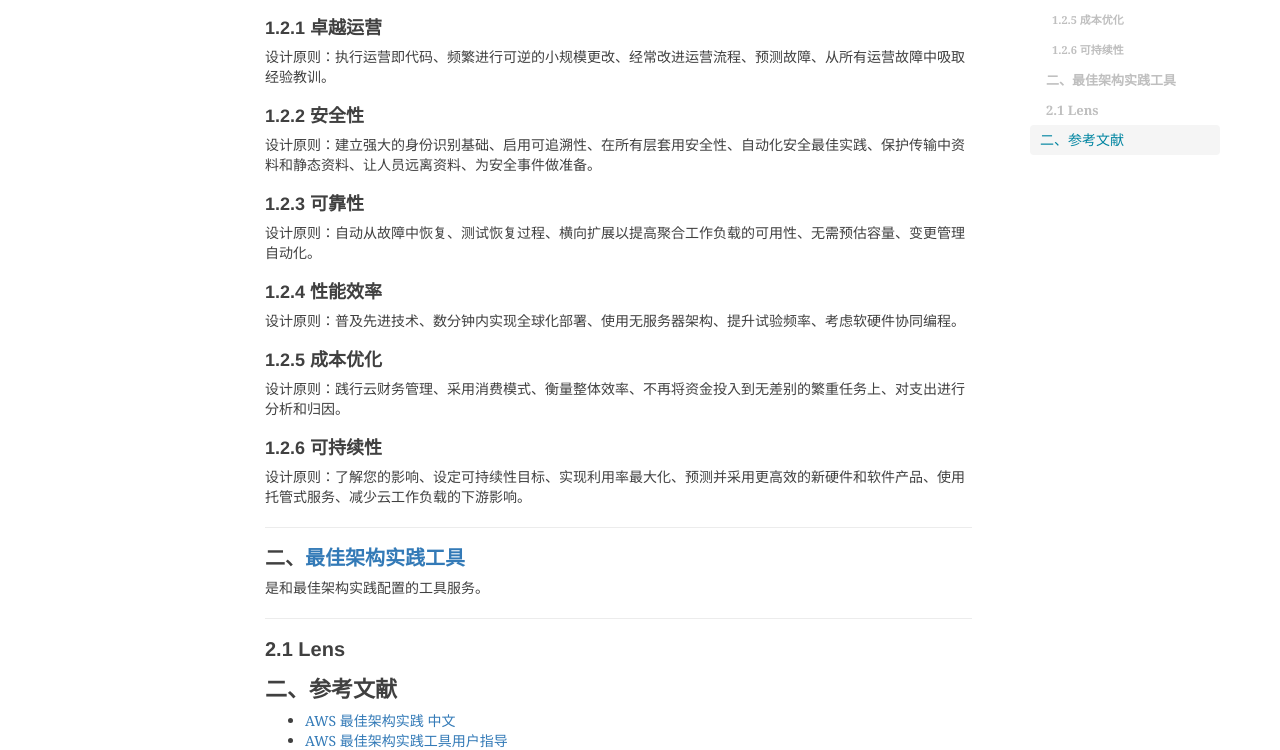
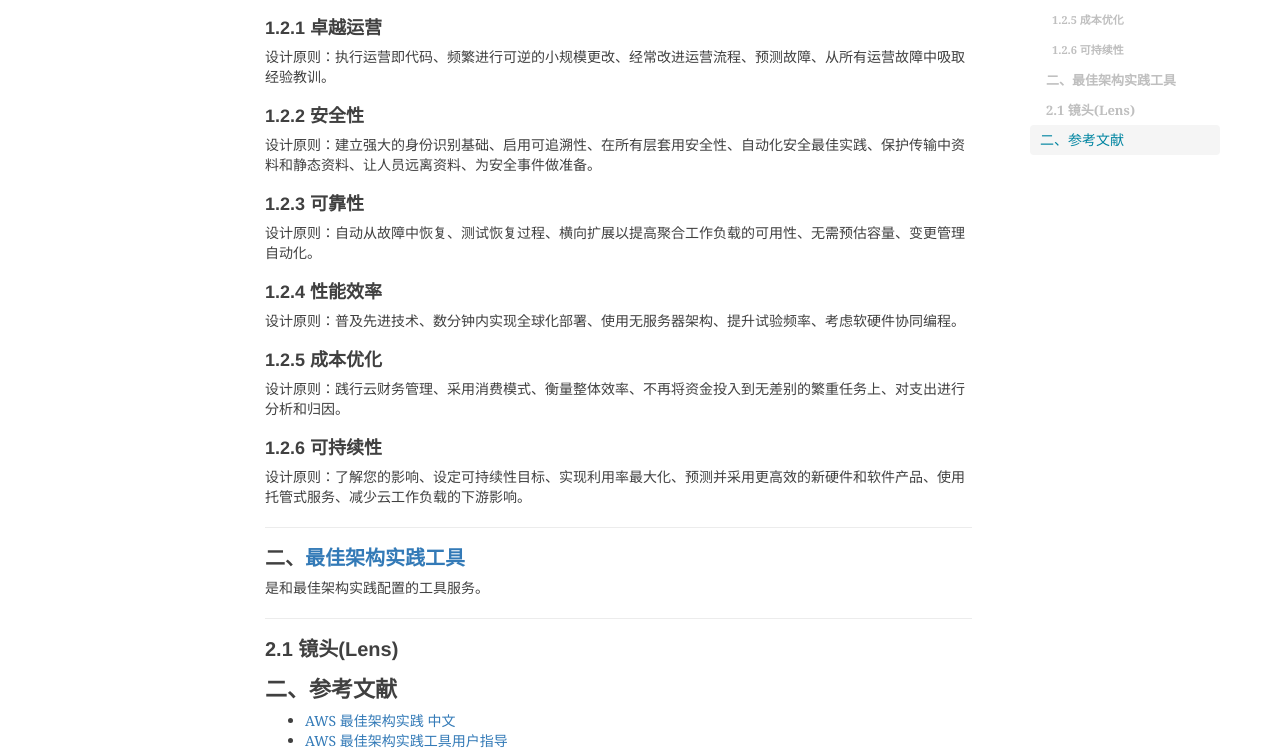
Before and after one commit to shihai1991/shihai1991.github.io, a Jekyll site: the page built from _posts/2023-02-27-AWS卓越架构原则.md, in a window 1280 px wide. Shown: the part 760-1510 px from the top of the page. Built offline with Jekyll 4.4.1, drawn with Linux system fonts in a browser that asks for light colours; nearby versions of some CDN libraries; comment, search, counter and statistics services are not loaded.

Commit message:
Update 2023-02-27-AWS卓越架构原则.md

```diff
--- a/_posts/2023-02-27-AWS卓越架构原则.md
+++ b/_posts/2023-02-27-AWS卓越架构原则.md
@@ -32,7 +32,7 @@ time: '2023.02.27 11:33:00'
 ## 二、[最佳架构实践工具](https://docs.aws.amazon.com/pdfs/wellarchitected/latest/userguide/wellarchitected-ug.pdf)
 是和最佳架构实践配置的工具服务。
 
-## 2.1 Lens
+## 2.1 镜头(Lens)
 
 # 二、参考文献
 - [AWS 最佳架构实践 中文](https://wa.aws.amazon.com/index.zh_CN.html)
```
